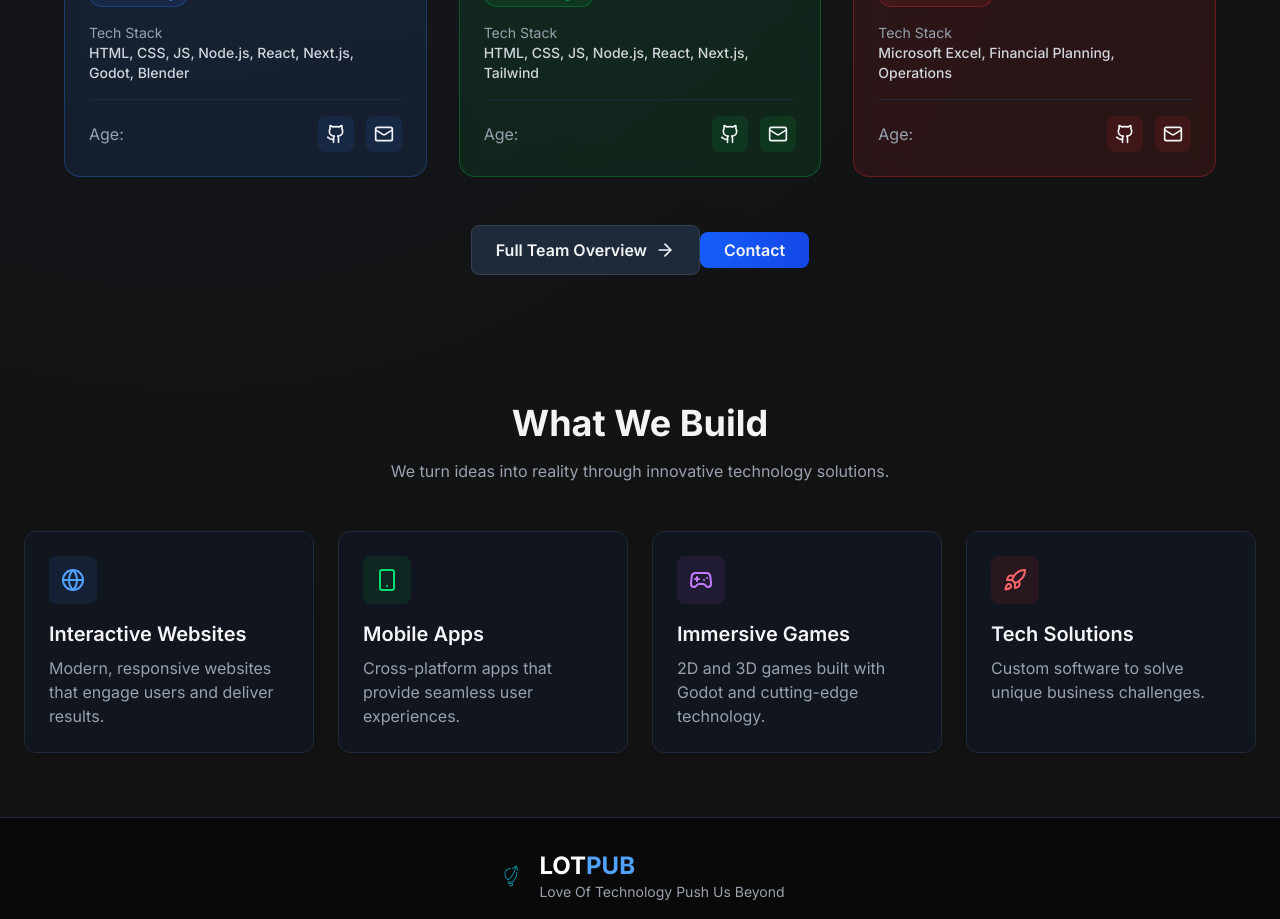
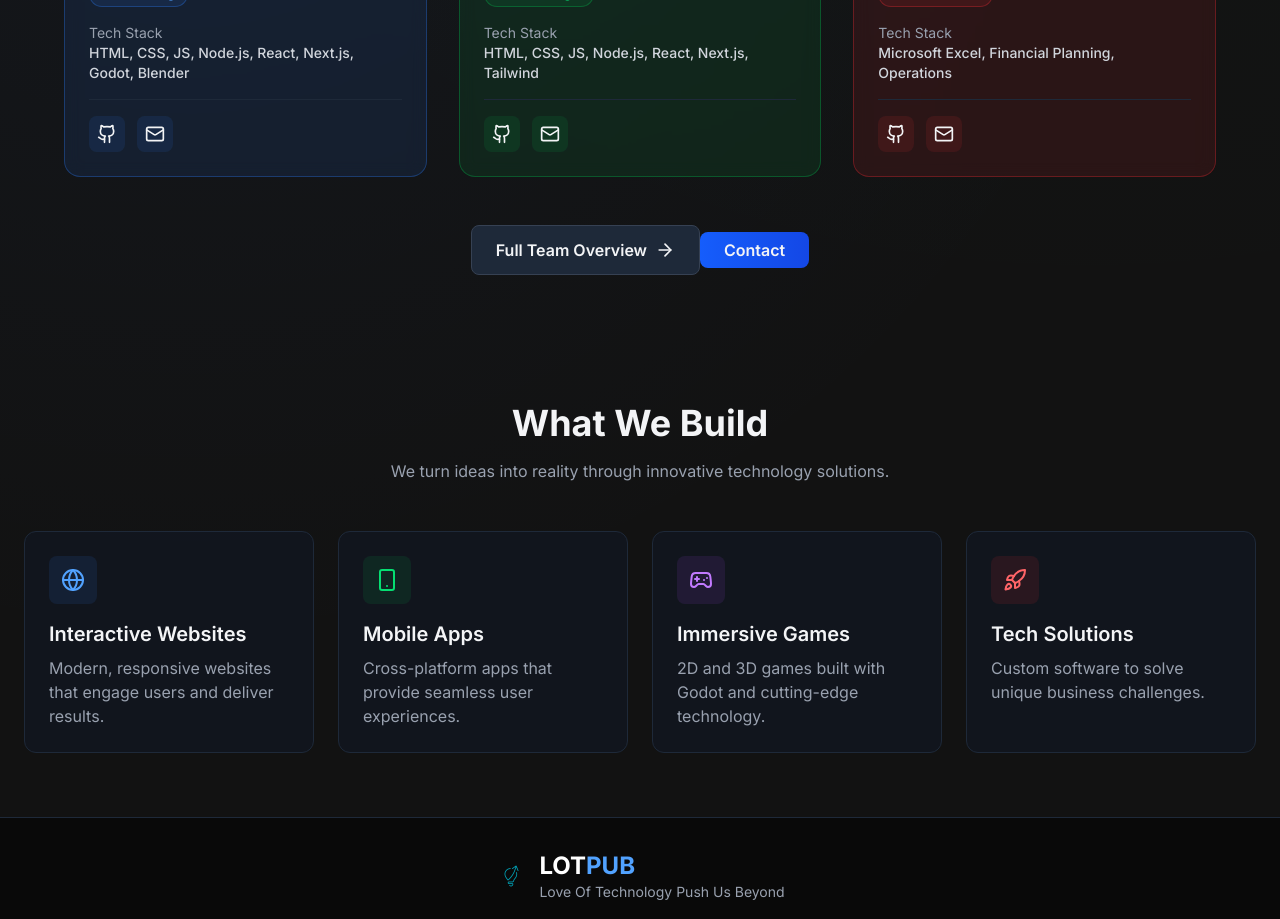
Before and after one commit to mubbyomosanya-eng/lotpub, a Next.js app: page / in a window 1280 px wide. Shown: the part 1820-2739 px from the top of the page. Built offline with nearby package versions, Linux system fonts and the light colour scheme.

Commit message:
Update TeamPreview.tsx

```diff
--- a/components/TeamPreview.tsx
+++ b/components/TeamPreview.tsx
@@ -99,7 +99,6 @@ export default function TeamPreview() {
               </div>
 
               <div className="flex justify-between items-center pt-4 border-t border-gray-800">
-                <span className="text-gray-400">Age: <span className="font-bold text-white">{member.age}</span></span>
                 <div className="flex gap-3">
                   <button className={`p-2 rounded-lg ${member.bgColor} hover:opacity-80 transition-opacity`}>
                     <Github className="w-5 h-5" />
```
